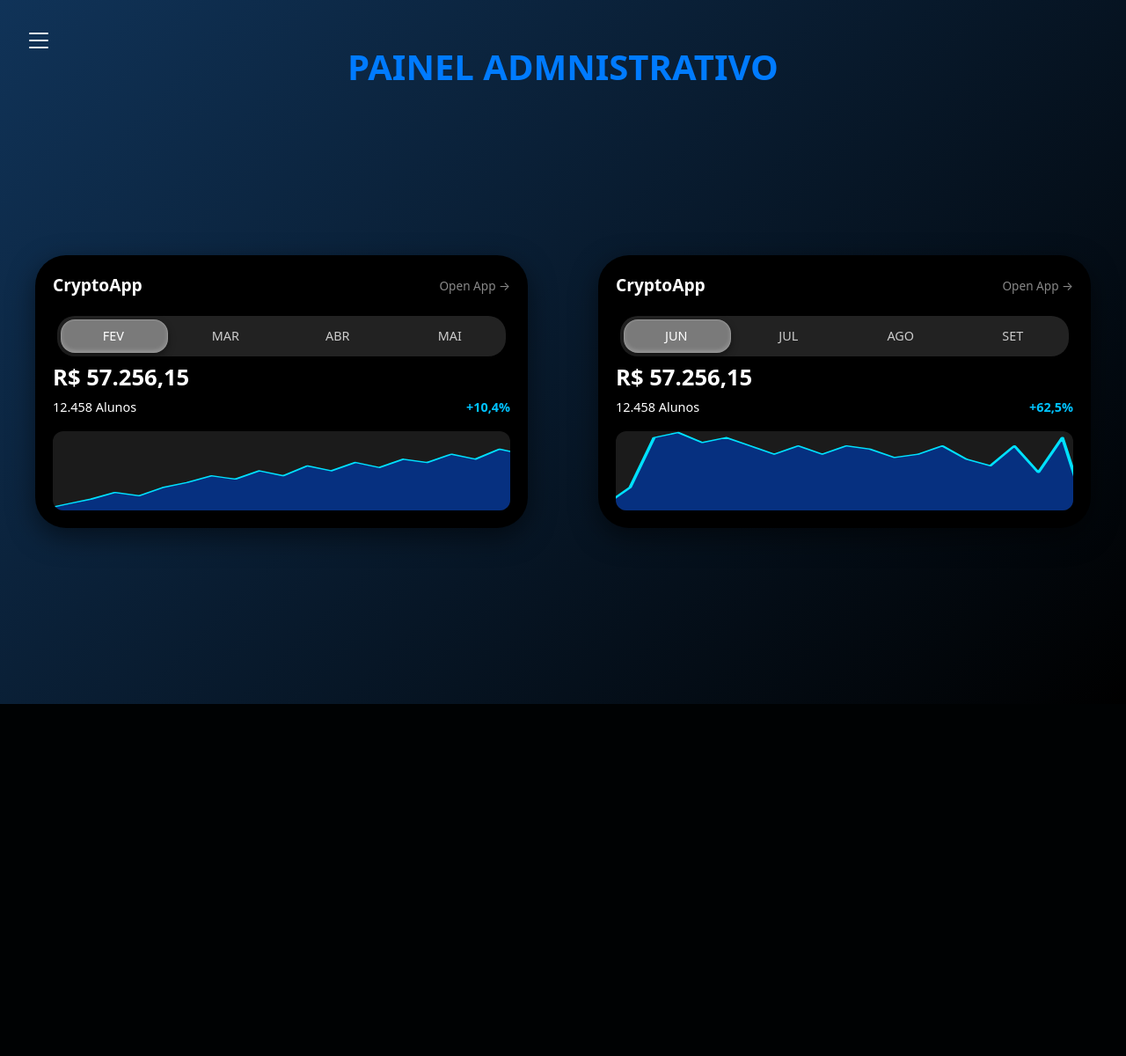
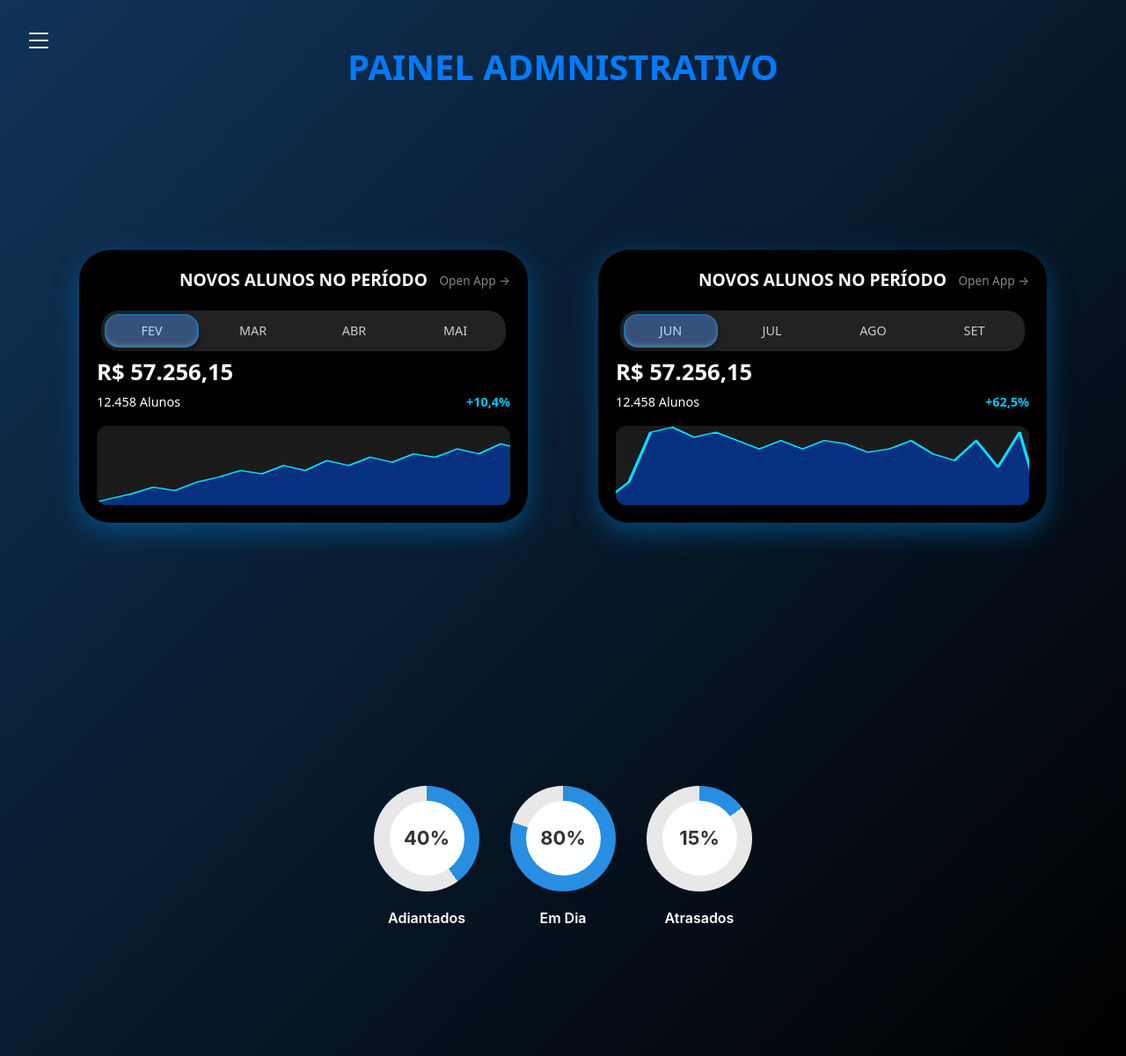
Before and after one commit to GabrielT27/TechFit, a PHP site: page /pagAdm.html in a window 1280 px wide. Shown: the whole page at 88% size. Before the commit the page ends 800 px from the top, so only its background shows below. Run offline with PHP 8.4, Linux system fonts and the light colour scheme.

Commit message:
dashboard em circle adicionado.

```diff
--- a/pagAdm.css
+++ b/pagAdm.css
@@ -47,7 +47,7 @@ button:hover {
   display: flex;
   justify-content: center;
   align-items: center;
-  height: 100vh;
+  height: 150vh;
   background: linear-gradient(135deg, #103358, #000000);
 }
 
@@ -73,7 +73,7 @@ button:hover {
   transform: translateX(-50%);
   color: #007BFF;
   font-weight: 800;
-  margin: 0;
+
 }
 
 
@@ -95,31 +95,36 @@ button:hover {
 
 /* From Uiverse.io by Vosoone */
 .crypto-card {
-  max-width: 560px;
+  max-width: 510px;
   width: 100%;
   padding: 20px;
   border-radius: 35px;
   background: #000;
   color: #fff;
-  box-shadow: 0 10px 30px rgba(0, 0, 0, 0.5);
-  margin-top: 90px;
+  box-shadow: 0 10px 30px rgba(3, 122, 201, 0.493);
+  margin-top: 195px;
 }
 
 .header {
   display: flex;
-  justify-content: space-between;
   align-items: center;
+  justify-content: center; /* centraliza o conteúdo */
+  position: relative;      /* permite posicionar a .open */
   margin-bottom: 20px;
 }
+
 .logo {
   font-weight: bold;
   font-size: 1.2em;
 }
+
 .open {
+  position: absolute;
+  right: 0;                 /* joga pra direita */
   font-size: 0.85em;
   color: #888;
   cursor: pointer;
-  transition: all 0.3s ease;
+  transition: 0.3s ease;
 }
 .open:hover {
   color: #fff;
@@ -162,11 +167,11 @@ button:hover {
   position: absolute;
   top: 4px;
   bottom: 4px;
-  width: calc((100% - 24px) / 4);
-  background: rgba(255, 255, 255, 0.4);
+  width: calc((100% - 33px) / 4);
+  background: rgba(80, 156, 255, 0.4);
   -webkit-backdrop-filter: blur(1px);
-  backdrop-filter: blur(0.5px);
-  border: 1px solid rgba(255, 255, 255, 0.2);
+  backdrop-filter: blur(0.2px);
+  border: 1px solid rgba(0, 153, 255, 0.664);
   border-radius: 16px;
   z-index: 1;
   transition: transform 0.4s cubic-bezier(0.68, -0.55, 0.265, 1.55);
@@ -281,3 +286,60 @@ button:hover {
   display: block;
 }
 /* ACABA AQUI */
+
+
+
+
+.circle-container {
+  display: flex;
+  gap: 35px;
+  justify-content: center;
+  align-items: center;
+  font-family: "Inter", sans-serif;
+  margin: 40px 0;
+}
+
+.circle-card {
+  text-align: center;
+}
+
+.label {
+  margin-top: 18px;
+  font-size: 16px;
+  font-weight: 600;
+  color: #ffffff;
+}
+
+.circle {
+  width: 120px;
+  height: 120px;
+  border-radius: 50%;
+  background:
+    conic-gradient(
+      #278ee2 calc(var(--percent) * 1%),
+      #e8e8e8 0
+    );
+  display: flex;
+  justify-content: center;
+  align-items: center;
+  transition: transform .4s ease, filter .4s ease;
+  cursor: pointer;
+}
+
+.circle:hover {
+  transform: scale(1.08);
+  filter: drop-shadow(0px 0px 10px rgba(0, 204, 255, 0.541));
+}
+
+.inner {
+  width: 85px;
+  height: 85px;
+  background: #fff;
+  border-radius: 50%;
+  display: flex;
+  justify-content: center;
+  align-items: center;
+  font-size: 22px;
+  font-weight: 700;
+  color: #333333;
+}
--- a/pagAdm.html
+++ b/pagAdm.html
@@ -40,7 +40,7 @@
     <!-- From Uiverse.io by Vosoone -->
 <div class="crypto-card">
   <div class="header">
-    <span class="logo">CryptoApp</span>
+    <span class="logo">NOVOS ALUNOS NO PERÍODO</span>
     <span class="open">Open App →</span>
   </div>
 
@@ -134,7 +134,7 @@
 
 <div class="crypto-card">
   <div class="header">
-    <span class="logo">CryptoApp</span>
+    <span class="logo">NOVOS  ALUNOS NO PERÍODO</span>
     <span class="open">Open App →</span>
   </div>
 
@@ -290,8 +290,44 @@
   <!-- SEGUNDO CARD ACABA AQUI -->
 </div>
 
+<div class="circle-container">
+
+  <div class="circle-card">
+    <div class="circle" style="--percent: 40;">
+      <div class="inner">
+        <span>40%</span>
+      </div>
+    </div>
+    <p class="label">Adiantados</p>
+  </div>
+
+  <div class="circle-card">
+    <div class="circle" style="--percent: 80;">
+      <div class="inner">
+        <span>80%</span>
+      </div>
+    </div>
+    <p class="label">Em Dia</p>
+  </div>
+
+  <div class="circle-card">
+    <div class="circle" style="--percent: 15;">
+      <div class="inner">
+        <span>15%</span>
+      </div>
+    </div>
+    <p class="label">Atrasados</p>
+  </div>
 
 </div>
+
+
+
+
+</div>
+
+
+
 
 
 
```
